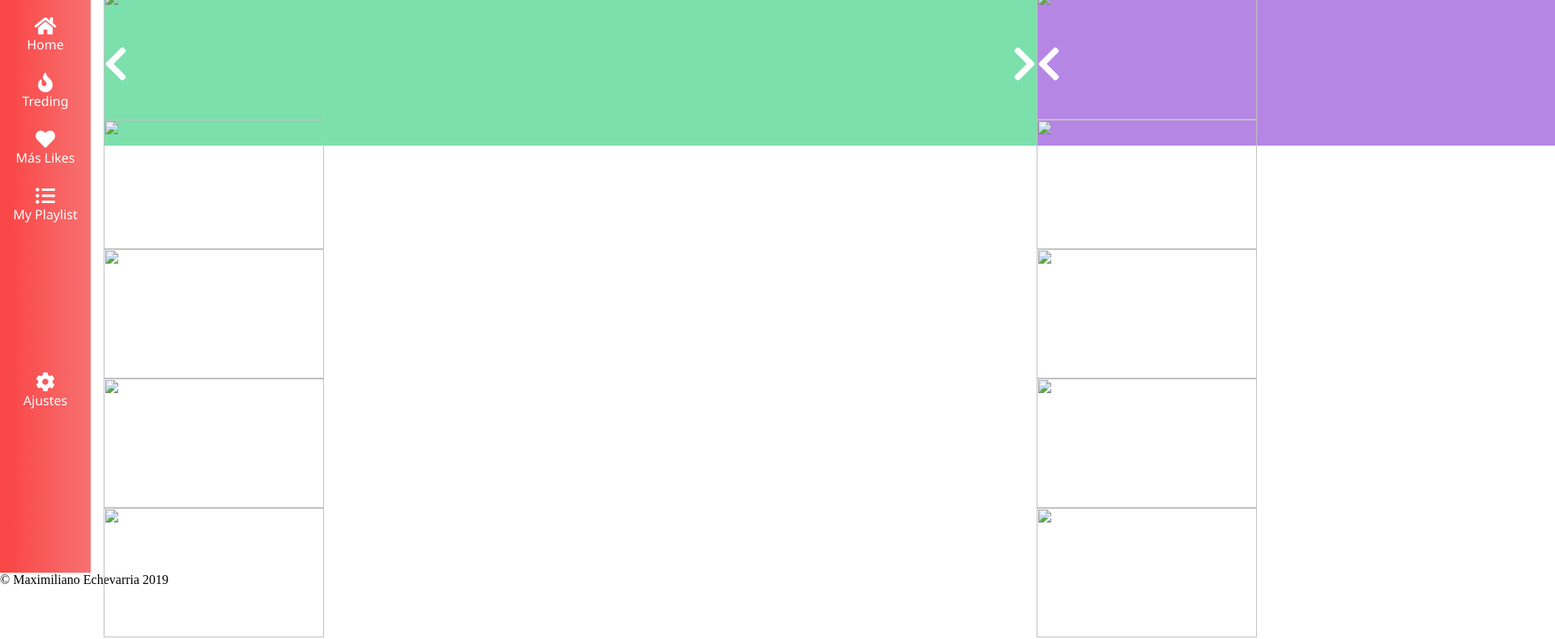
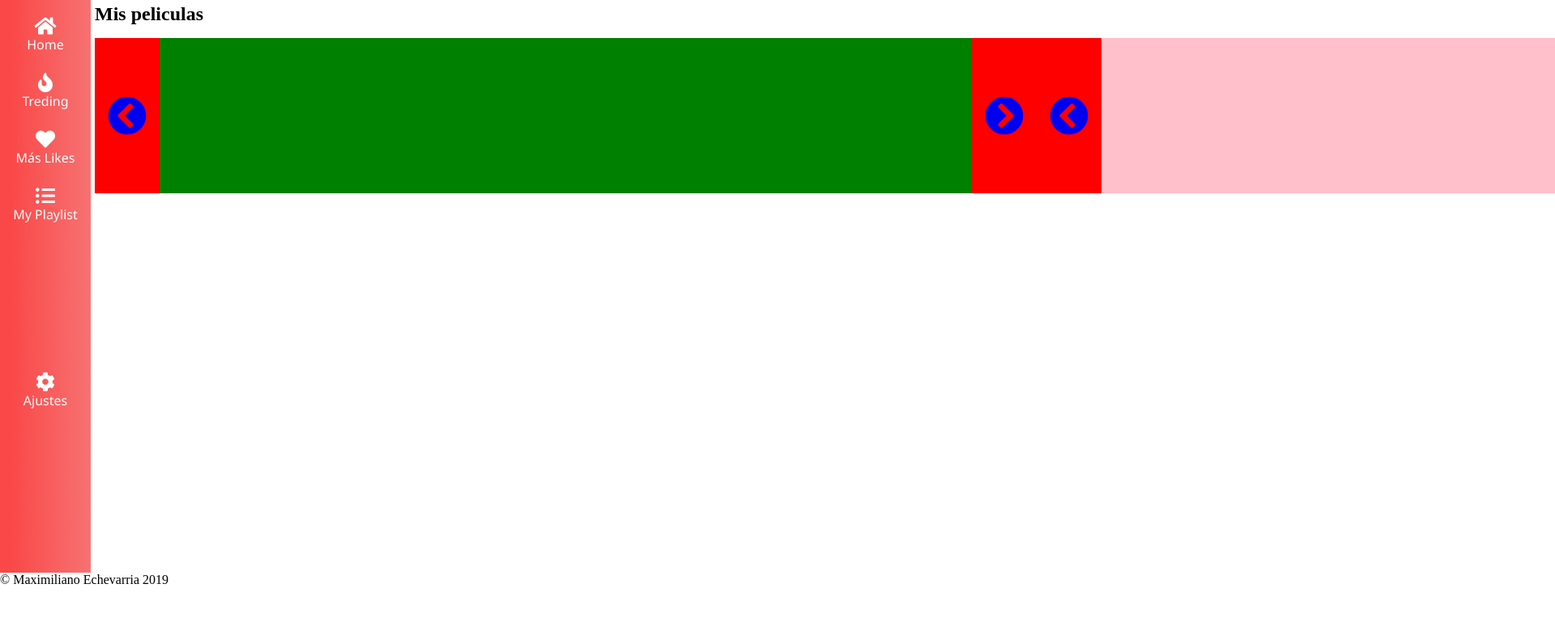
Before and after one commit to Max-1992/Landing-Movi_es, a plain HTML site: page index.html in a window 1280 px wide. Shown: the part 84-874 px from the top of the page at 81% size, 1920 px wide, since content can reach past the window. After the commit the page ends 810 px from the top, so only its background shows below. Drawn offline with Linux system fonts and the light colour scheme.

Commit message:
Se solucionaron los problemas en el layout

```diff
--- a/css/Index.css
+++ b/css/Index.css
@@ -9,7 +9,9 @@
 
 .container {
     display: grid;
-    grid-template-columns: 10% 1fr;
+    grid-template-columns:  1fr 11fr;
+
+    grid-column-gap: 5px;
 
     grid-template-areas: "header header"
                          "nav movies"
--- a/css/body.css
+++ b/css/body.css
@@ -1,74 +1,74 @@
 
-:root {
-    --Arrow-font-size: 3rem;
 
-    --Img-Wrapper-width: 17rem;
-    --Img-Wrapper-height: 10rem;
+
+/*------ESTRUCTURA BOADY-------*/
+
+.wrapper{
+    display: grid;
+    grid-template-columns: repeat(3, 100%)
 }
 
-/*------ESTRUCTURA BOADY-------*/
-.movies {
-    display: grid;
-    grid-template-columns: repeat(3, 100%);
+.wrapper-slider {
+    height: 12rem;
+    position: relative;
+
+}
+
+.arrow-left{
+    position: absolute;
+    top: 0;
+    bottom: 0;
+    left: 0;
+    height: inherit;
+    width: 5rem;
+
+    display: flex;
+    justify-content: center;
+    align-items: center;
+    background-color: red;
+
+}
+
+.arrow-right{
+    position: absolute;
+    top: 0;
+    bottom: 0;
+    right: 0;
+    height: inherit;
+    width: 5rem;
+
+    display: flex;
+    justify-content: center;
+    align-items: center;
+
+    background-color: red;
+}
+
+.left {
+    font-size: 3rem;
+}
+
+.right{
+    font-size: 3rem;
+}
+
+.arrow-link{
+    text-decoration: none;
 }
 
 
-.img-wrapper{
-    width: var(--Img-Wrapper-width);
-    height: var(--Img-Wrapper-height);
+.wrapper-slider.one {
+    background-color: green;
 }
 
-.img-movie{
-    width: 100%;
-    height: 100%;
-    object-fit: cover;
+.wrapper-slider.two {
+    background-color: pink;
 }
 
-/*------ESTILOS BOADY-------*/
-
-.movi-wrapper-row{
-    width: 100%;
-    height: 12rem;
-    position: relative;
-
-
-
-
+.wrapper-slider.three {
+    background-color: blue;
 }
 
-.movi-wrapper-row.uno{
-    background-color: #7be0ac;
+.title-category {
+    margin: 1rem 0;
 }
-
-.movi-wrapper-row.dos{
-    background-color: #b686e5;
-}
-
-.movi-wrapper-row.tres{
-    background-color: #f183a3;
-}
-
-
-
-/* ------Estilos Arrow Nav-------*/
-
-.nav-arrow {
-    position: absolute;
-    color: white;
-    text-decoration: none;
-
-}
-
-.nav-arrow i {
-    font-size: var(--Arrow-font-size);
-}
-
-.nav-arrow.left{
-    left: 0;
-    top: 35%;
-}
-
-.nav-arrow.right{
-    right: 0;
-    top: 35%;
-}
--- a/index.html
+++ b/index.html
@@ -77,108 +77,136 @@
 
                 <section class="movies">
 
-                    <div id="slide1" class="movi-wrapper-row uno">
+                   <h2 class="title-category">Mis peliculas</h2>
+                   <div class="wrapper">
+                       <div id="section1" class="wrapper-slider one">
+                           <div class="arrow-left">
+                               <a href="section3" class="arrow-link">
+                                    <i class="fas fa-chevron-circle-left left"></i>
+                               </a>
+                           </div>
 
-                        <a href="#slide3" class="nav-arrow left"><i class="fas fa-chevron-left"></i></a>
-                            <div class="img-wrapper">
-                                <img class="img-movie" src="./img/batmaninicia.jpg" alt="">
+                           <div class="arrow-right">
+                               <a href="section2" class="arrow-link">
+                                    <i class="fas fa-chevron-circle-right right"></i>
+                               </a>
+                           </div>
+                       </div>
+                       <div id="section2" class="wrapper-slider two">
+                           <div class="arrow-left">
+                               <a href="section1" class="arrow-link">
+                                    <i class="fas fa-chevron-circle-left left"></i>
+                               </a>
+                           </div>
+
+                           <div class="arrow-right">
+                               <a href="section3" class="arrow-link">
+                                    <i class="fas fa-chevron-circle-right right"></i>
+                               </a>
+                           </div>
+                        </div>
+                        <div id="section3" class="wrapper-slider three">
+                           <div class="arrow-left">
+                               <a href="section2" class="arrow-link">
+                                    <i class="fas fa-chevron-circle-left left"></i>
+                               </a>
+                           </div>
+
+                           <div class="arrow-right">
+                               <a href="section1" class="arrow-link">
+                                    <i class="fas fa-chevron-circle-right right"></i>
+                               </a>
+                           </div>
+                        </div>
+                   </div>
+<!--
+                   <h2 class="title-category">Mis peliculas2</h2>
+                   <div class="wrapper">
+                        <div id="section1-slider2" class="wrapper-slider one">
+                            <div class="arrow-left">
+                                <a href="section2-slider3" class="arrow-link">
+                                    <i class="fas fa-chevron-circle-left left"></i>
+                                </a>
                             </div>
-                            <div class="img-wrapper">
-                                <img class="img-movie" src="./img/spider-man_22.jpg" alt="">
+
+                            <div class="arrow-right">
+                                <a href="" class="arrow-link">
+                                    <i class="fas fa-chevron-circle-right"></i>
+                                </a>
                             </div>
-                            <div class="img-wrapper">
-                                <img class="img-movie" src="./img/100.jpeg" alt="">
+                        </div>
+                        <div id="section2-slider2" class="wrapper-slider two">
+                            <div class="arrow-left">
+                                <a href="" class="arrow-link">
+                                    <i class="fas fa-chevron-circle-left left"></i>
+                                </a>
                             </div>
-                            <div class="img-wrapper">
-                                <img class="img-movie" src="./img/advnger.jpeg" alt="">
+
+                            <div class="arrow-right">
+                                <a href="" class="arrow-link">
+                                    <i class="fas fa-chevron-circle-right"></i>
+                                </a>
                             </div>
-                            <div class="img-wrapper">
-                                <img class="img-movie" src="./img/rapidos y fueriosos 5.jpg" alt="">
+                         </div>
+                         <div id="section3-slider2" class="wrapper-slider three">
+                            <div class="arrow-left">
+                                <a href="" class="arrow-link">
+                                    <i class="fas fa-chevron-circle-left left"></i>
+                                </a>
                             </div>
-                        <a href="#slide2" class="nav-arrow right"><i class="fas fa-chevron-right"></i></a>
 
+                            <div class="arrow-right">
+                                <a href="" class="arrow-link">
+                                    <i class="fas fa-chevron-circle-right"></i>
+                                </a>
+                            </div>
+                         </div>
                     </div>
 
-                    <div id="slide2" class="movi-wrapper-row dos">
-                        <a href="#slide1" class="nav-arrow left"><i class="fas fa-chevron-left"></i></a>
-                            <div class="img-wrapper">
-                                <img class="img-movie" src="./img/batmaninicia.jpg" alt="">
+                    <h2 class="title-category">Mis peliculas3</h2>
+                    <div class="wrapper">
+                        <div id="section1-slider3" class="wrapper-slider one">
+                            <div class="arrow-left">
+                                <a href="section3-slider3" class="arrow-link">
+                                    <i class="fas fa-chevron-circle-left left"></i>
+                                </a>
                             </div>
-                            <div class="img-wrapper">
-                                <img class="img-movie" src="./img/spider-man_22.jpg" alt="">
-                            </div>
-                            <div class="img-wrapper">
-                                <img class="img-movie" src="./img/100.jpeg" alt="">
-                            </div>
-                            <div class="img-wrapper">
-                                <img class="img-movie" src="./img/advnger.jpeg" alt="">
-                            </div>
-                            <div class="img-wrapper">
-                                <img class="img-movie" src="./img/rapidos y fueriosos 5.jpg" alt="">
-                            </div>
-                        <a href="#slide3" class="nav-arrow right"><i class="fas fa-chevron-right"></i></a>
-                    </div>
 
-                    <div id="slide3" class="movi-wrapper-row tres">
-                        <a href="#slide2" class="nav-arrow left"><i class="fas fa-chevron-left"></i></a>
-                            <div class="img-wrapper">
-                                <img class="img-movie" src="./img/batmaninicia.jpg" alt="">
-                            </div>
-                            <div class="img-wrapper">
-                                <img class="img-movie" src="./img/spider-man_22.jpg" alt="">
-                            </div>
-                            <div class="img-wrapper">
-                                <img class="img-movie" src="./img/100.jpeg" alt="">
-                            </div>
-                            <div class="img-wrapper">
-                                <img class="img-movie" src="./img/advnger.jpeg" alt="">
-                            </div>
-                            <div class="img-wrapper">
-                                <img class="img-movie" src="./img/rapidos y fueriosos 5.jpg" alt="">
-                            </div>
-                        <a href="#slide1" class="nav-arrow right"><i class="fas fa-chevron-right"></i></a>
-                    </div>
-                    <!-- <div class="categories"> -->
-                        <!-- <div class="card-movie">
-                            <div class="movie-body">
-                                <h2>Titulo</h2>
-                                <p>Sinopsis</p>
+                            <div class="arrow-right">
+                                <a href="" class="arrow-link">
+                                    <i class="fas fa-chevron-circle-right"></i>
+                                </a>
                             </div>
                         </div>
-                        <div class="card-movie">
-                            <div class="movie-body">
-                                <h2>Titulo</h2>
-                                <p>Sinopsis</p>
+                        <div id="section2-slider3" class="wrapper-slider two">
+                            <div class="arrow-left">
+                                <a href="" class="arrow-link">
+                                    <i class="fas fa-chevron-circle-left left"></i>
+                                </a>
+                            </div>
+
+                            <div class="arrow-right">
+                                <a href="" class="arrow-link">
+                                    <i class="fas fa-chevron-circle-right"></i>
+                                </a>
                             </div>
                         </div>
-                        <div class="card-movie">
-                            <div class="movie-body">
-                                <h2>Titulo</h2>
-                                <p>Sinopsis</p>
+                        <div id="section3-slider3" class="wrapper-slider three">
+                            <div class="arrow-left">
+                                <a href="" class="arrow-link">
+                                    <i class="fas fa-chevron-circle-left left"></i>
+                                </a>
                             </div>
-                        </div>
-                    </div>
-                    <div class="categories">
-                        <div class="card-movie">
-                            <div class="movie-body">
-                                <h2>Titulo</h2>
-                                <p>Sinopsis</p>
-                            </div>
-                        </div>
-                        <div class="card-movie">
-                            <div class="movie-body">
-                                <h2>Titulo</h2>
-                                <p>Sinopsis</p>
-                            </div>
-                        </div>
-                        <div class="card-movie">
-                            <div class="movie-body">
-                                <h2>Titulo</h2>
-                                <p>Sinopsis</p>
+
+                            <div class="arrow-right">
+                                <a href="" class="arrow-link">
+                                    <i class="fas fa-chevron-circle-right"></i>
+                                </a>
                             </div>
                         </div>
                     </div> -->
-                    <!-- <div class="categories"></div> -->
+
+
                 </section>
                 <footer class="footer">
                     <div class="autor">
```
